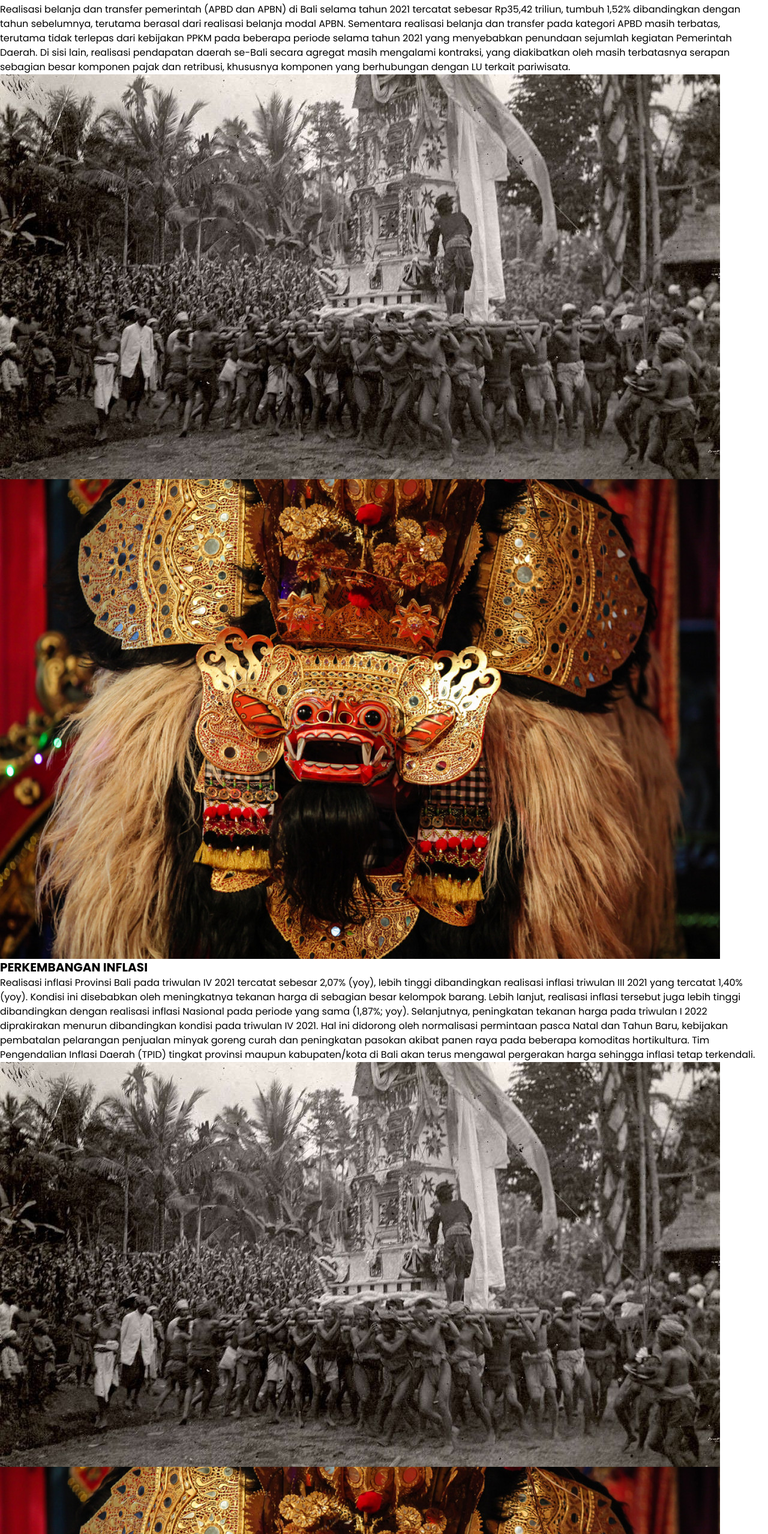
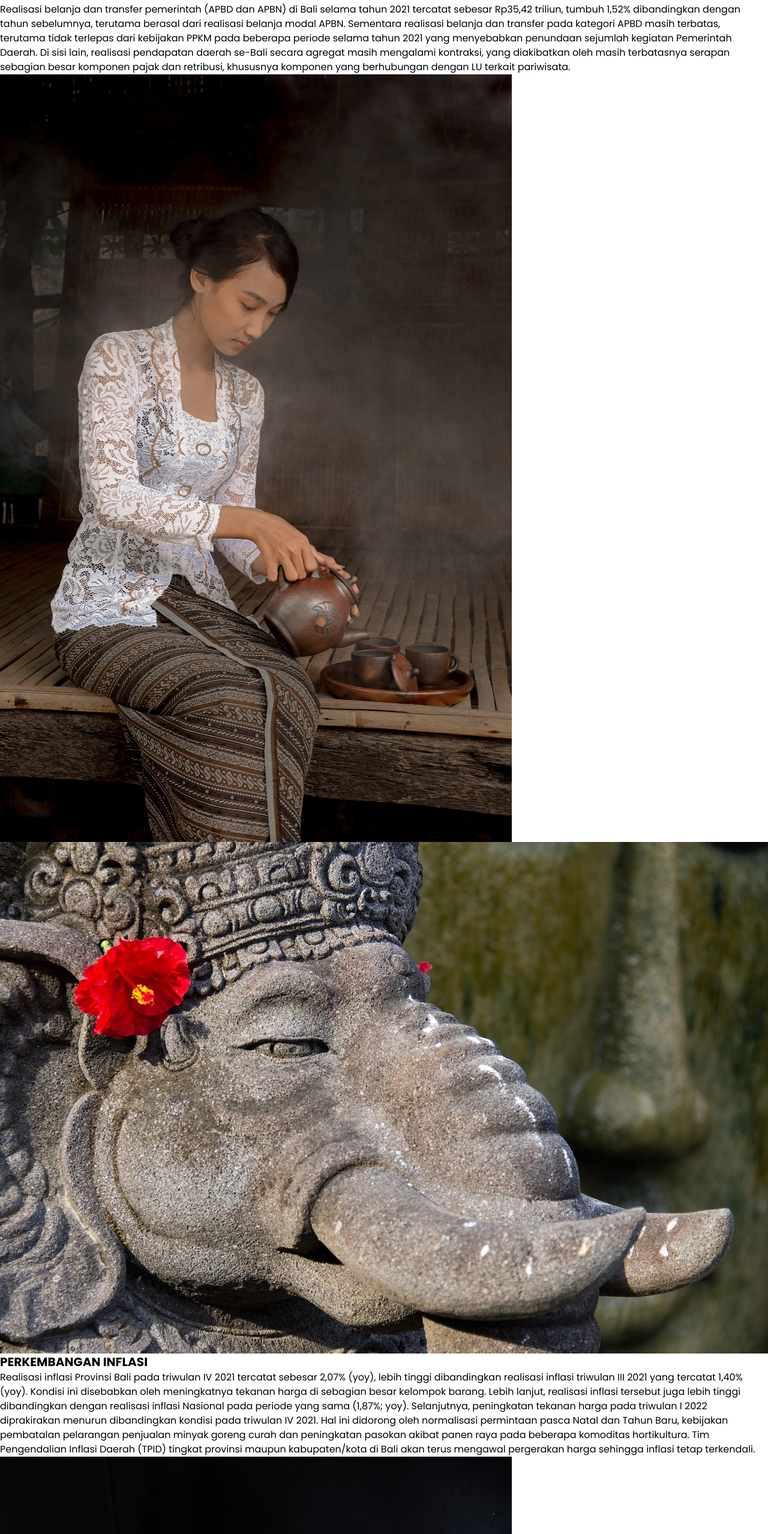
Before and after one commit to Nozel77/web-bali, a React (Vite) app: page /economy in a window 1280 px wide. Shown: the part 2788-5346 px from the top of the page at 60% size. Built offline with nearby package versions, Linux system fonts and the light colour scheme; the HTML template or start-up script is replaced by a standard one.

Commit message:
style: [DNA] edit image

```diff
--- a/src/components/Budaya.jsx
+++ b/src/components/Budaya.jsx
@@ -14,7 +14,7 @@ const Budaya = () => {
     <div className="bg-white">
       <img
         className="h-96 w-screen object-cover "
-        src="src/assets/economy.jpg"
+        src="src/assets/kecak.jpg"
       />
       <div className="w-4/5 m-auto">
         <div className="w-full xl:w-1/2 m-auto text-center my-10 space-y-5">
--- a/src/components/Ekonomi.jsx
+++ b/src/components/Ekonomi.jsx
@@ -3,6 +3,11 @@ import AOS from "aos";
 import "aos/dist/aos.css";
 import Bali1 from "../assets/sejarah.jpg";
 import Bali2 from "../assets/budaya.jpg";
+
+import Bali3 from "../assets/woman.jpg";
+import Bali4 from "../assets/man.jpg";
+import Bali5 from "../assets/gajah.jpg";
+import Bali6 from "../assets/tari.jpg";
 
 const Ekonomi2 = () => {
   useEffect(() => {
@@ -117,14 +122,14 @@ const Ekonomi2 = () => {
           <div className="mt-2 lg:flex flex-row gap-8 lg:m-0 lg:ml-16 lg:mt-5">
             <img
               className="mx-auto my-3 w-9/12 object-cover shadow-[-1px_1px_62px_-28px] rounded-md lg:w-5/12 lg:h-96 lg:mx-0 "
-              src={Bali1}
+              src={Bali3}
               alt="img"
               data-aos="zoom-in-left"
               data-aos-duration="1000"
             />
             <img
               className="mx-auto w-9/12 object-cover shadow-[-1px_1px_62px_-28px] rounded-md lg:w-5/12 lg:h-96 lg:mx-0 lg:my-3"
-              src={Bali2}
+              src={Bali5}
               alt="img"
               data-aos="zoom-in-right"
               data-aos-duration="1000"
@@ -166,14 +171,14 @@ const Ekonomi2 = () => {
           <div className="mt-2 lg:flex flex-row gap-8 lg:m-0 lg:ml-16 lg:mt-9">
             <img
               className="mx-auto my-3 w-9/12 object-cover shadow-[-1px_1px_62px_-28px] rounded-md lg:w-5/12 lg:h-96 lg:mx-0 "
-              src={Bali1}
+              src={Bali4}
               alt="img"
               data-aos="zoom-in-left"
               data-aos-duration="1000"
             />
             <img
               className="mx-auto w-9/12 object-cover shadow-[-1px_1px_62px_-28px] rounded-md lg:w-5/12 lg:h-96 lg:mx-0 lg:my-3"
-              src={Bali2}
+              src={Bali6}
               alt="img"
               data-aos="zoom-in-left"
               data-aos-duration="1000"
@@ -181,7 +186,7 @@ const Ekonomi2 = () => {
           </div>
         </div>
 
-        <div className="mt-5 py-7 bg-gray-800 flex l flex-col-reverse lg:flex-row-reverse lg:mt-16 lg:py-9">
+        {/* <div className="mt-5 py-7 bg-gray-800 flex l flex-col-reverse lg:flex-row-reverse lg:mt-16 lg:py-9">
           <div className="px-7 lg:w-11/12">
             <h2
               data-aos="zoom-in-right"
@@ -290,7 +295,8 @@ const Ekonomi2 = () => {
               data-aos-duration="1000"
             />
           </div>
-        </div>
+        </div> */}
+
       </div>
     </div>
   );
```
Also changed, not shown: src/assets/man.jpg (added).
